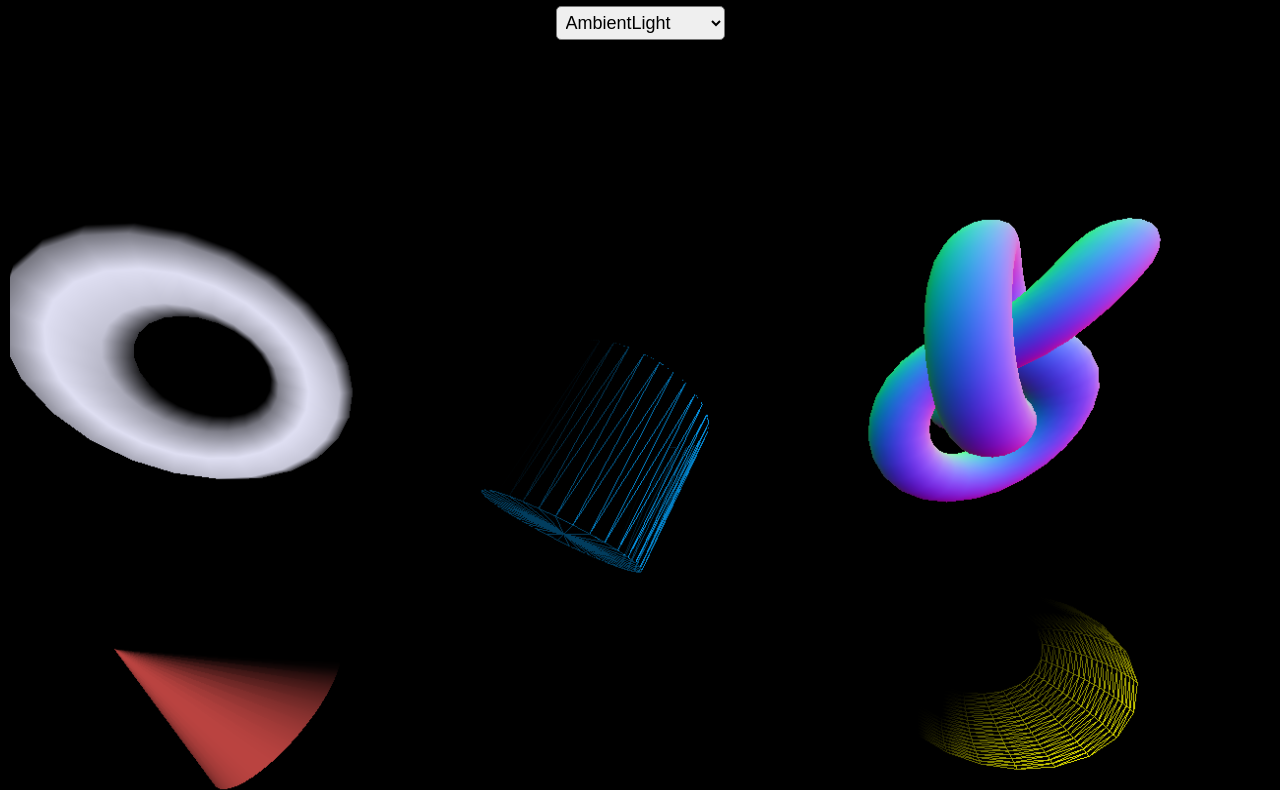
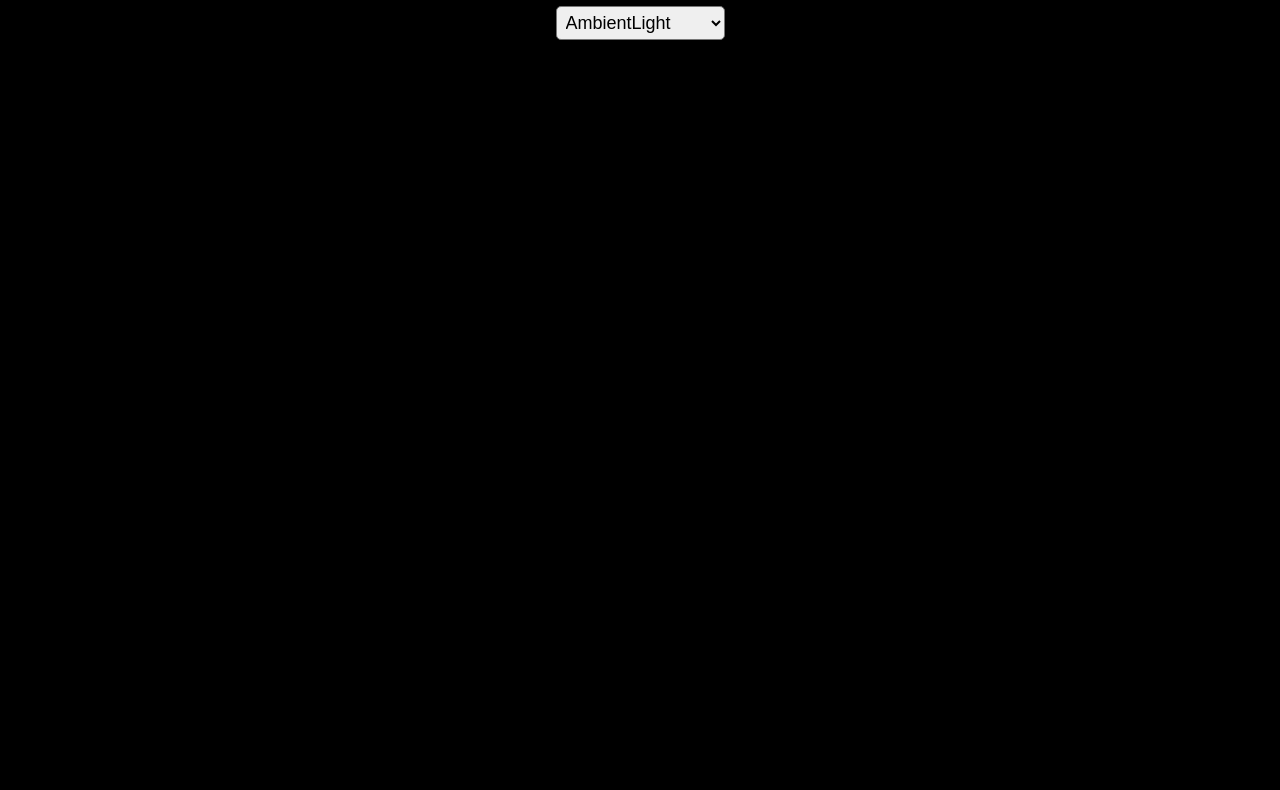
Before and after one commit to cg2021b/tugas-1-yoursemicolon, a website: page Mencoba threejs/index.html in a window 1280 px wide. Shown: the part 182-972 px from the top of the page. After the commit the page ends 800 px from the top, so only its background shows below. Drawn offline with Linux system fonts and the light colour scheme; animation ran at ten frames a second.

Commit message:
Update file

```diff
--- a/Mencoba threejs/index.html
+++ b/Mencoba threejs/index.html
@@ -20,7 +20,7 @@
         <!-- identity -->
         <div class="text">
             <h2>Amanda Rozi Kurnia</h2>
-            <h2>05111940000094 - Kelas D</h2>
+            <h2>05111940000094 - Kelas B</h2>
         </div>
 
         <!-- dropdown -->
--- a/Mencoba threejs/index.js
+++ b/Mencoba threejs/index.js
@@ -1,173 +1,173 @@
-/**
- *
- * @param {THREE.Scene} scene
- */
+// /**
+//  *
+//  * @param {THREE.Scene} scene
+//  */
 
-/// <reference types="three" />
-let scene;
+// /// <reference types="three" />
+// let scene;
 
-function addObjects(arr) {
-    arr.forEach((obj) => scene.add(obj));
-}
+// function addObjects(arr) {
+//     arr.forEach((obj) => scene.add(obj));
+// }
 
-let cylinder, torus, torusK, sphere, cone;
-let objects;
+// let cylinder, torus, torusK, sphere, cone;
+// let objects;
 
-let defineObject = function () {
-    cylinder = new THREE.Mesh(
-        new THREE.CylinderGeometry(2.1, 2.1, 4.0, 36),
-        new THREE.MeshLambertMaterial({
-            color: 0x49ef4,
-            wireframe: true,
-        })
-    );
-    cylinder.position.x = 0;
+// let defineObject = function () {
+//     cylinder = new THREE.Mesh(
+//         new THREE.CylinderGeometry(2.1, 2.1, 4.0, 36),
+//         new THREE.MeshLambertMaterial({
+//             color: 0x49ef4,
+//             wireframe: true,
+//         })
+//     );
+//     cylinder.position.x = 0;
 
-    torus = new THREE.Mesh(
-        new THREE.TorusGeometry(2.1, 0.9, 8, 24),
-        new THREE.MeshLambertMaterial({
-            color: 'lavender'
-        })
-    );
-    torus.position.x = -10;
-    torus.position.y = 4;
+//     torus = new THREE.Mesh(
+//         new THREE.TorusGeometry(2.1, 0.9, 8, 24),
+//         new THREE.MeshLambertMaterial({
+//             color: 'lavender'
+//         })
+//     );
+//     torus.position.x = -10;
+//     torus.position.y = 4;
 
-    torusK = new THREE.Mesh(
-        new THREE.TorusKnotGeometry(2, 0.7, 81, 23, 2, 3),
-        new THREE.MeshNormalMaterial()
-    );
-    torusK.position.x = 10;
-    torusK.position.y = 4;
+//     torusK = new THREE.Mesh(
+//         new THREE.TorusKnotGeometry(2, 0.7, 81, 23, 2, 3),
+//         new THREE.MeshNormalMaterial()
+//     );
+//     torusK.position.x = 10;
+//     torusK.position.y = 4;
 
-    /* ----- Sphere ------ */
-    const radius = 2.5;
+//     /* ----- Sphere ------ */
+//     const radius = 2.5;
 
-    const widthSegments = 21;
+//     const widthSegments = 21;
 
-    const heightSegments = 19;
+//     const heightSegments = 19;
 
-    const phiStart = Math.PI * 1.38;
+//     const phiStart = Math.PI * 1.38;
 
-    const phiLength = Math.PI * 2.00;
+//     const phiLength = Math.PI * 2.00;
 
-    const thetaStart = Math.PI * 0.50;
+//     const thetaStart = Math.PI * 0.50;
 
-    const thetaLength = Math.PI * 0.28;
+//     const thetaLength = Math.PI * 0.28;
 
 
-    sphere = new THREE.Mesh(
-        new THREE.SphereGeometry(
-            radius,
-            widthSegments, heightSegments,
-            phiStart, phiLength,
-            thetaStart, thetaLength),
-        new THREE.MeshLambertMaterial({
-            color: 'yellow',
-            wireframe: true,
-        })
-    );
-    sphere.position.x = 10;
-    sphere.position.y = -4;
+//     sphere = new THREE.Mesh(
+//         new THREE.SphereGeometry(
+//             radius,
+//             widthSegments, heightSegments,
+//             phiStart, phiLength,
+//             thetaStart, thetaLength),
+//         new THREE.MeshLambertMaterial({
+//             color: 'yellow',
+//             wireframe: true,
+//         })
+//     );
+//     sphere.position.x = 10;
+//     sphere.position.y = -4;
 
-    /* ----- Cone -----*/
-    cone = new THREE.Mesh(
-        new THREE.ConeGeometry(2.0, 3.7, 50),
-        new THREE.MeshLambertMaterial({
-            color: '#FF5C58'
-        })
-    );
-    cone.position.x = -10;
-    cone.position.y = -4;
+//     /* ----- Cone -----*/
+//     cone = new THREE.Mesh(
+//         new THREE.ConeGeometry(2.0, 3.7, 50),
+//         new THREE.MeshLambertMaterial({
+//             color: '#FF5C58'
+//         })
+//     );
+//     cone.position.x = -10;
+//     cone.position.y = -4;
 
-    objects = [cylinder, torus, torusK, sphere, cone];
-    addObjects(objects);
+//     objects = [cylinder, torus, torusK, sphere, cone];
+//     addObjects(objects);
 
-}
+// }
 
-let setupLights = function () {
-    //Light Settings
-    const color = 0xFFFFFF;
-    const intensity = 1;
-    const dLight = new THREE.DirectionalLight(color, intensity);
-    dLight.position.set(5, -5, 5);
-    const aLight = new THREE.AmbientLight(color, intensity);
-    aLight.position.set(0, 0, 10);
-    const pLight = new THREE.PointLight(color, intensity, 100);
-    pLight.position.set(20, 20, 20);
-    const hLight = new THREE.HemisphereLight(color, '#2C2891', 1);
-    hLight.position.set(0, 10, 0);
-    const sLight = new THREE.SpotLight(color, intensity, 50);
-    sLight.position.set(5, 10, 10);
+// let setupLights = function () {
+//     //Light Settings
+//     const color = 0xFFFFFF;
+//     const intensity = 1;
+//     const dLight = new THREE.DirectionalLight(color, intensity);
+//     dLight.position.set(5, -5, 5);
+//     const aLight = new THREE.AmbientLight(color, intensity);
+//     aLight.position.set(0, 0, 10);
+//     const pLight = new THREE.PointLight(color, intensity, 100);
+//     pLight.position.set(20, 20, 20);
+//     const hLight = new THREE.HemisphereLight(color, '#2C2891', 1);
+//     hLight.position.set(0, 10, 0);
+//     const sLight = new THREE.SpotLight(color, intensity, 50);
+//     sLight.position.set(5, 10, 10);
 
-    const lights = [dLight, aLight, pLight, hLight, sLight];
-    addObjects(lights);
+//     const lights = [dLight, aLight, pLight, hLight, sLight];
+//     addObjects(lights);
 
-    lights.forEach((light) => {
-        light.visible = false;
-    });
-    lights[0].visible = true;
+//     lights.forEach((light) => {
+//         light.visible = false;
+//     });
+//     lights[0].visible = true;
 
-    const selectedLight = document.getElementById('light');
-    selectedLight.addEventListener('change', (e) => {
-        const activeLight = e.target.value;
-        lights.forEach((light) => {
-            light.visible = false;
-        });
-        lights[activeLight].visible = true;
-    });
-}
+//     const selectedLight = document.getElementById('light');
+//     selectedLight.addEventListener('change', (e) => {
+//         const activeLight = e.target.value;
+//         lights.forEach((light) => {
+//             light.visible = false;
+//         });
+//         lights[activeLight].visible = true;
+//     });
+// }
 
-let camera, renderer;
+// let camera, renderer;
 
-let init = function () {
-    scene = new THREE.Scene();
-    scene.background = new THREE.Color('black');
+// let init = function () {
+//     scene = new THREE.Scene();
+//     scene.background = new THREE.Color('black');
 
 
-    camera = new THREE.PerspectiveCamera(90,
-        window.innerWidth / window.innerHeight,
-        1, //near
-        10000 //far
-    );
-    camera.position.x = 1;
-    camera.position.z = 10;
+//     camera = new THREE.PerspectiveCamera(90,
+//         window.innerWidth / window.innerHeight,
+//         1, //near
+//         10000 //far
+//     );
+//     camera.position.x = 1;
+//     camera.position.z = 10;
 
 
-    defineObject();
-    setupLights();
+//     defineObject();
+//     setupLights();
 
-    renderer = new THREE.WebGLRenderer();
-    renderer.setSize(window.innerWidth, window.innerHeight);
+//     renderer = new THREE.WebGLRenderer();
+//     renderer.setSize(window.innerWidth, window.innerHeight);
 
-    document.body.appendChild(renderer.domElement);
-};
+//     document.body.appendChild(renderer.domElement);
+// };
 
 
-let speed = 0.03
-let mainLoop = function () {
-    objects.forEach((obj) => {
-        if (obj === sphere) {
-            obj.rotation.x += 0.03;
-            obj.rotation.y += 0.01;
-            obj.rotation.z += 0.01;
-        } else if (obj === cylinder) {
-            obj.rotation.x += -0.01;
-            obj.rotation.y += -0.01;
-            obj.rotation.z += -0.01;
-        } else {
-            obj.rotation.x += 0.01;
-            obj.rotation.y += 0.01;
-            obj.rotation.z += 0.01;
-        }
-    });
+// let speed = 0.03
+// let mainLoop = function () {
+//     objects.forEach((obj) => {
+//         if (obj === sphere) {
+//             obj.rotation.x += 0.03;
+//             obj.rotation.y += 0.01;
+//             obj.rotation.z += 0.01;
+//         } else if (obj === cylinder) {
+//             obj.rotation.x += -0.01;
+//             obj.rotation.y += -0.01;
+//             obj.rotation.z += -0.01;
+//         } else {
+//             obj.rotation.x += 0.01;
+//             obj.rotation.y += 0.01;
+//             obj.rotation.z += 0.01;
+//         }
+//     });
 
-    const currentPos = cylinder.position.y;
-    if (currentPos >= 5 || currentPos <= -3) speed = -speed;
-    cylinder.position.y += speed;
+//     const currentPos = cylinder.position.y;
+//     if (currentPos >= 5 || currentPos <= -3) speed = -speed;
+//     cylinder.position.y += speed;
 
-    renderer.render(scene, camera);
-    requestAnimationFrame(mainLoop);
-};
+//     renderer.render(scene, camera);
+//     requestAnimationFrame(mainLoop);
+// };
 
-init();
-mainLoop();
+// init();
+// mainLoop();
--- a/Menggambar WebGL/style.css
+++ b/Menggambar WebGL/style.css
@@ -7,6 +7,7 @@
 body {
     background-color: black;
     font-family: 'montserrat', sans-serif;
+    width: 100%;
 }
 
 canvas {
```
Also changed, not shown: Menggambar WebGL/index.html (+1 -1 lines).
